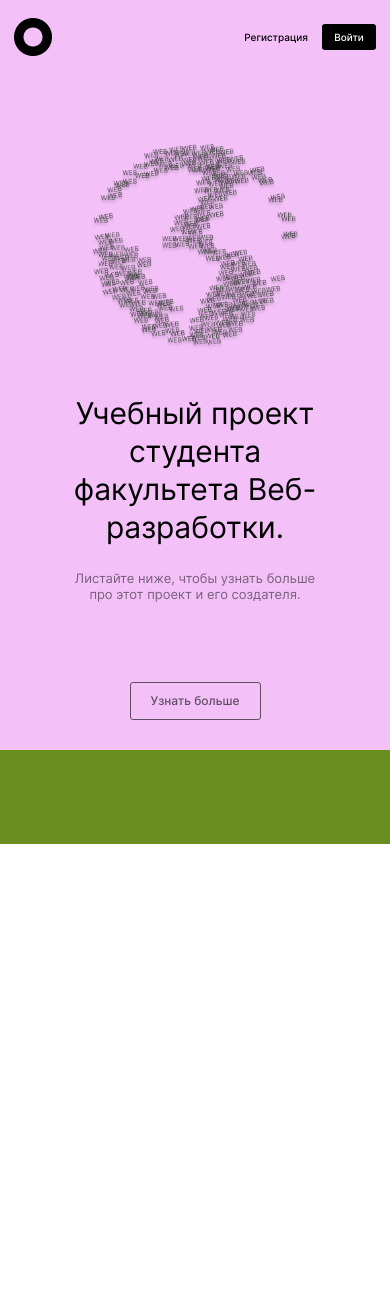
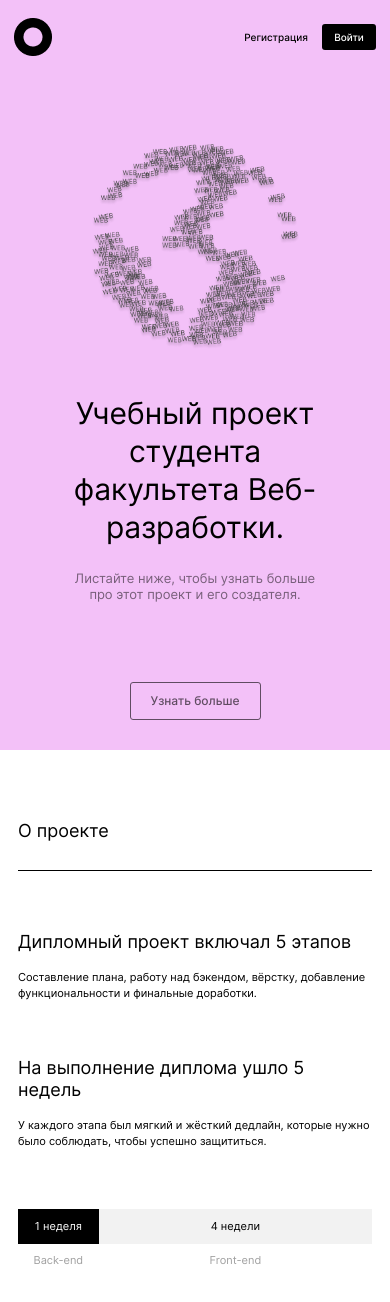
Before and after one commit to ana-anajel/movies-explorer-frontend, a React (Create React App) app in the folder movies-explorer-frontend/: page / in a window 390 px wide. Shown: the top 1302 px of the page. Before the commit the page ends 844 px from the top, so only its background shows below. Built offline with nearby package versions, Linux system fonts and the light colour scheme.

Commit message:
Сверстать NavTab

```diff
--- a/movies-explorer-frontend/src/components/Header/Header.css
+++ b/movies-explorer-frontend/src/components/Header/Header.css
@@ -61,7 +61,7 @@
   }
 }
 
-@media screen and (max-width: 517px) {
+@media screen and (max-width: 577px) {
   .header {
     padding: 0 14px;
   }
--- a/movies-explorer-frontend/src/components/Main/Main.css
+++ b/movies-explorer-frontend/src/components/Main/Main.css
@@ -1,4 +1,5 @@
 .content {
   padding: 0;
-  background-color: antiquewhite;
+  background-color: #fff;
+  /* background-color: firebrick; */
 }
--- a/movies-explorer-frontend/src/components/Main/Main.js
+++ b/movies-explorer-frontend/src/components/Main/Main.js
@@ -1,11 +1,13 @@
 import React from 'react';
 import './Main.css';
 import Promo from '../Promo/Promo';
+import NavTab from '../NavTab/NavTab';
 
 function Main() {
   return (
     <main className="content">
       <Promo />
+      <NavTab />
     </main>
   );
 }
--- /dev/null
+++ b/movies-explorer-frontend/src/components/NavTab/NavTab.css
@@ -0,0 +1,174 @@
+.navigation {
+  box-sizing: border-box;
+  padding: 110px 70px;
+}
+
+.title {
+  box-sizing: border-box;
+  padding: 0 0 23px;
+  border-bottom: 1px solid #000;
+}
+
+.title__text {
+  margin: 0;
+  font-weight: 400;
+  font-size: 22px;
+  line-height: 27px;
+}
+
+
+
+.navigation__container {
+  box-sizing: border-box;
+  padding: 70px 0 110px;
+  display: flex;
+  justify-content: space-between;
+}
+
+.navigation__list {
+  list-style-type: none;
+  margin: 0;
+  padding: 0;
+}
+
+.navigation__list:last-child {
+  margin: 0 0 0 40px;
+}
+
+.navigation__subtitle {
+  font-weight: 400;
+  font-size: 20px;
+  line-height: 24px;
+  margin: 0 0 26px;
+}
+
+.navigation__text {
+  font-weight: 400;
+  font-size: 14px;
+  line-height: 20px;
+  margin: 0;
+}
+
+.navigation__table {
+  display: flex;
+  text-align: center;
+}
+
+.navigation__table:last-child {
+  box-sizing: border-box;
+  margin: 0;
+  padding: 14px 0 0;
+}
+
+.navigation__cell {
+  box-sizing: border-box;
+  color: #A0A0A0;
+  width: 228px;
+  margin: 0;
+  font-weight: 400;
+  font-size: 14px;
+  line-height: 17px;
+  padding: 0 14px;
+}
+
+.navigation__cell:last-child {
+  width: 912px;
+}
+
+.navigation__week {
+  margin: 0;
+  color: #FFF;
+  padding: 9px 14px;
+  background-color: #000;
+}
+
+.navigation__week:last-child {
+  background-color: #F2F2F2;
+  color: #000;
+}
+
+@media screen and (max-width: 924px) {
+  .navigation {
+    padding: 90px 50px;
+  }
+
+  .navigation__container {
+    padding: 70px 0 93px;
+  }
+
+  .navigation__list:last-child {
+    margin: 0 0 0 30px;
+  }
+
+  .navigation__subtitle {
+    margin: 0 0 23px;
+  }
+
+  .navigation__text {
+    font-size: 12px;
+    line-height: 18px;
+  }
+
+  .navigation__cell {
+    width: 140px;
+  }
+
+  .navigation__cell:last-child {
+    width: 100%;
+  }
+
+  .navigation__week {
+    padding: 9px 10px;
+  }
+}
+
+@media screen and (max-width: 577px) {
+  .navigation {
+    padding: 70px 18px;
+  }
+
+  .title {
+    padding: 0 0 28px;
+  }
+
+  .title__text {
+    font-size: 18px;
+    line-height: 22px;
+  }
+
+  .navigation__container {
+    padding: 60px 0;
+    flex-direction: column;
+  }
+
+  .navigation__list:last-child {
+    margin: 56px 0 0 0;
+  }
+
+  .navigation__subtitle {
+    font-size: 18px;
+    line-height: 22px;
+    margin: 0 0 16px;
+  }
+
+  .navigation__text {
+    font-size: 11px;
+    line-height: 16px;
+  }
+
+  .navigation__table:last-child {
+    padding: 10px 0 0;
+  }
+
+  .navigation__cell {
+    width: 100px;
+    font-size: 11px;
+    line-height: 13.31px;
+    padding: 0 10px;
+  }
+
+  .navigation__week {
+    padding: 11px 10px;
+  }
+
+}
--- /dev/null
+++ b/movies-explorer-frontend/src/components/NavTab/NavTab.js
@@ -0,0 +1,52 @@
+import React from 'react';
+import './NavTab.css';
+
+function NavTab() {
+  return (
+    <section className="navigation">
+      <div className="title">
+        <h2 className="title__text">О проекте</h2>
+      </div>
+
+      <div className='navigation__container'>
+
+        <ul className="navigation__list">
+          <li className="navigation__element">
+            <h3 className="navigation__subtitle">Дипломный проект включал 5 этапов</h3>
+          </li>
+          <li className="navigation__element" >
+            <p className="navigation__text">Составление плана, работу над бэкендом, вёрстку, добавление функциональности и финальные доработки.</p>
+          </li>
+        </ul>
+
+        <ul className="navigation__list">
+          <li className="navigation__element">
+            <h3 className="navigation__subtitle">На выполнение диплома ушло 5 недель</h3>
+          </li>
+          <li className="navigation__element" >
+            <p className="navigation__text">У каждого этапа был мягкий и жёсткий дедлайн, которые нужно было соблюдать, чтобы успешно защититься.</p>
+          </li>
+        </ul>
+
+      </div>
+
+      <div className='navigation__table'>
+        <p className='navigation__cell navigation__week'>1 неделя</p>
+        <p className='navigation__cell navigation__week'>4 недели</p>
+      </div>
+
+      <div className='navigation__table'>
+        <p className='navigation__cell'>Back-end</p>
+        <p className='navigation__cell'>Front-end</p>
+      </div>
+
+
+
+
+
+
+    </section>
+  );
+}
+
+export default NavTab;
--- a/movies-explorer-frontend/src/components/Promo/Promo.css
+++ b/movies-explorer-frontend/src/components/Promo/Promo.css
@@ -82,7 +82,7 @@
   }
 }
 
-@media screen and (max-width: 517px) {
+@media screen and (max-width: 577px) {
   .promo {
     padding: 70px 10px 30px;
   }
```
